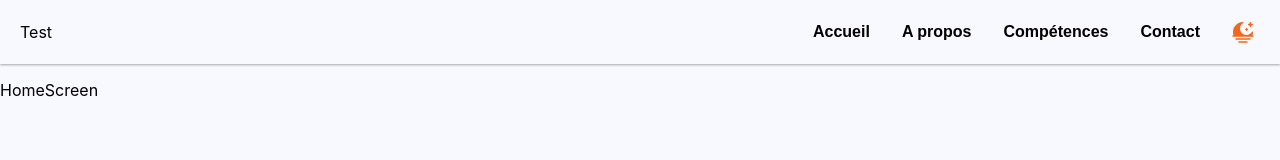
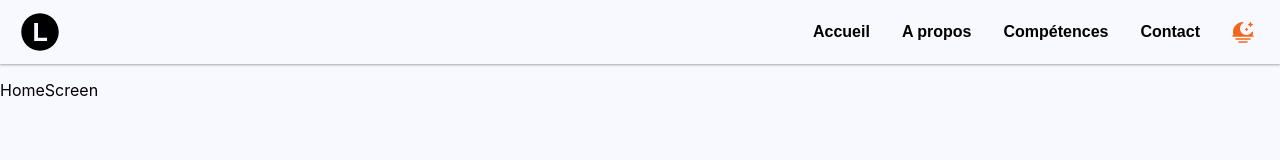
Before and after one commit to LilianMrzt/my-portfolio, a React (Create React App) app: page / in a window 1280 px wide. Shown: the top 160 px of the page. Built offline with nearby package versions, Linux system fonts and the light colour scheme.

Commit message:
[FEAT] Création du UI de la barre de navigation

```diff
--- a/src/index.css
+++ b/src/index.css
@@ -83,7 +83,7 @@ code {
 }
 
 .w-large {
-  width: 30px;
+  width: 40px;
 }
 
 /* color */
--- a/src/resources/assets/Images.ts
+++ b/src/resources/assets/Images.ts
@@ -1,7 +1,9 @@
 import SunLogo from '@resources/assets/Sun.svg'
 import MoonLogo from '@resources/assets/Moon.svg'
+import LetterLogo from '@resources/assets/LetterIcon.svg'
 
 export {
   SunLogo,
-  MoonLogo
+  MoonLogo,
+  LetterLogo
 }
--- a/src/ui/components/navigation/NavigationBar.tsx
+++ b/src/ui/components/navigation/NavigationBar.tsx
@@ -1,7 +1,7 @@
 import React, { type FC, type ReactElement, useState } from 'react'
 import { type NavigationBarProps } from '@interfaces/components/navigation/NavigationBarProps'
 import IconButton from '@components/common/IconButton'
-import { MoonLogo, SunLogo } from '@assets/Images'
+import { LetterLogo, MoonLogo, SunLogo } from '@assets/Images'
 import { Theme } from '@constants/Constants'
 import NavigationBarTab from '@components/navigation/NavigationBarTab'
 
@@ -20,9 +20,13 @@ const NavigationBar: FC<NavigationBarProps> = ({
       <div
           className='d-flex space-between h-64px align-center bg-background shadow pl-20 pr-20'
       >
-          <p>
-              Test
-          </p>
+          <IconButton
+              backgroundColor={'background'}
+              color={'text'}
+              icon={LetterLogo}
+              size={'large'}
+              padding={0}
+          />
           <div
               className='d-flex flex-row align-center'
           >
--- a/src/ui/components/navigation/NavigationBarTab.tsx
+++ b/src/ui/components/navigation/NavigationBarTab.tsx
@@ -12,7 +12,10 @@ const NavigationBarTab: FC<NavigationBarTabProps> = ({
           className={`${className} bg-background border-none`}
           onClick={onClick}
       >
-        <Text className={'hover-primary pointer'} fontWeight={'bold'}>
+        <Text
+            className={'hover-primary pointer'}
+            fontWeight={'bold'}
+        >
             {label}
         </Text>
       </button>
```
Also changed, not shown: src/resources/assets/LetterIcon.svg (added).
